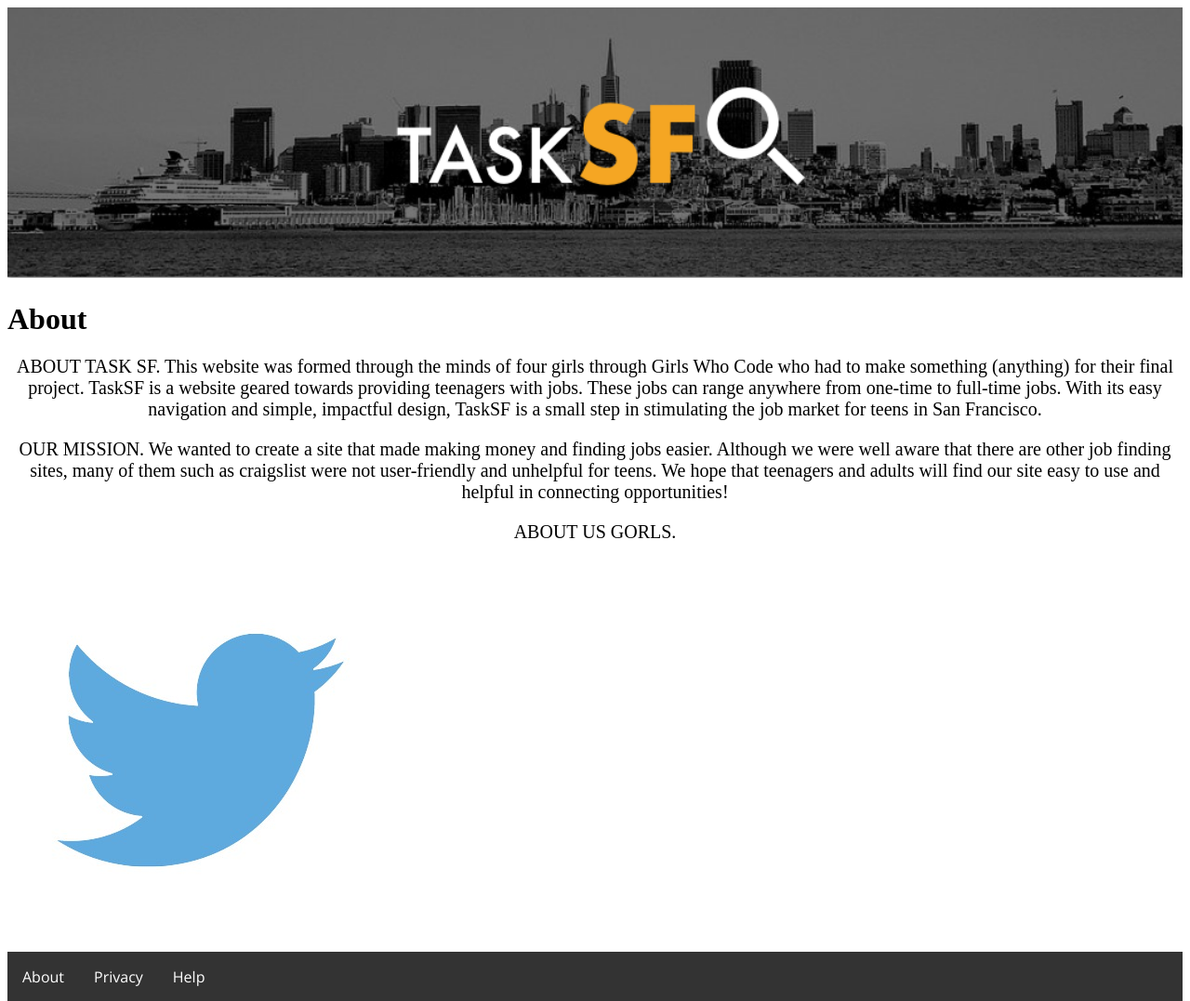
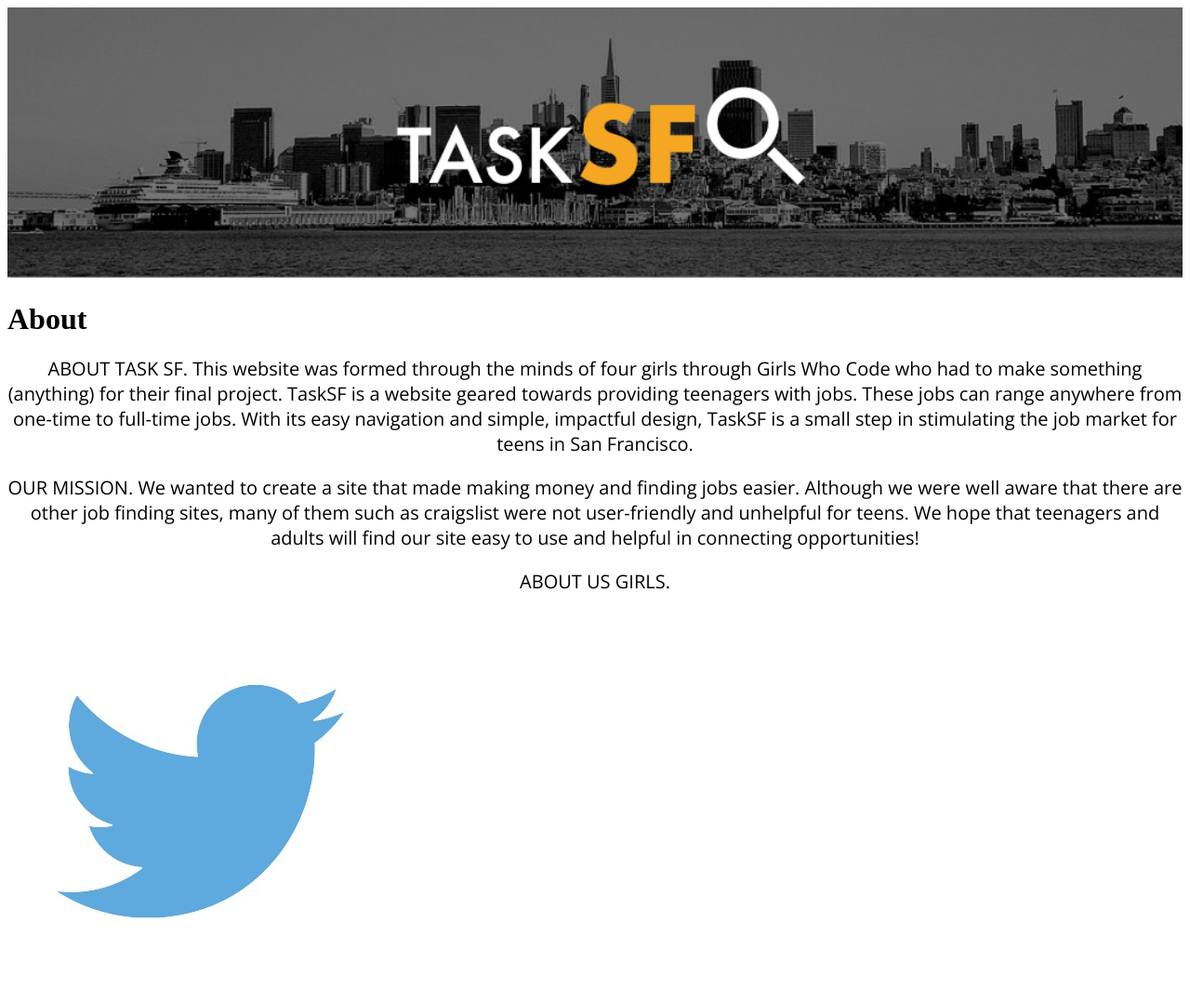
Before and after one commit to maya1amyx/YayTaskSF, a Python web app: template templates/AboutPage.html in a window 1280 px wide. Shown: the top 1077 px of the page at 93% size. Run offline with Jinja, Linux system fonts and the light colour scheme; the template is opened without the code that fills it, so the values that code supplies are empty.

Commit message:
font changes

```diff
--- a/assets/styles.css
+++ b/assets/styles.css
@@ -124,3 +124,14 @@ footer{
 button:hover {
   background-color: #ff8300;
 }
+
+#about{
+  font-family: 'Open Sans', sans-serif;
+}
+
+#ourmission{
+  font-family: 'Open Sans', sans-serif;
+}
+#aboutus{
+  font-family: 'Open Sans', sans-serif;
+}
--- a/templates/AboutPage.html
+++ b/templates/AboutPage.html
@@ -14,11 +14,11 @@
     <h1>About</h1>
 
 
-<p> ABOUT TASK SF. This website was formed through the minds of four girls through Girls Who Code who had to make something (anything) for their final project. TaskSF is a website geared towards providing teenagers with jobs. These jobs can range anywhere from one-time to full-time jobs. With its easy navigation and simple, impactful design, TaskSF is a small step in stimulating the job market for teens in San Francisco. </p>
+<p id="about"> ABOUT TASK SF. This website was formed through the minds of four girls through Girls Who Code who had to make something (anything) for their final project. TaskSF is a website geared towards providing teenagers with jobs. These jobs can range anywhere from one-time to full-time jobs. With its easy navigation and simple, impactful design, TaskSF is a small step in stimulating the job market for teens in San Francisco. </p>
 
-<p> OUR MISSION. We wanted to create a site that made making money and  finding jobs easier. Although we were well aware that there are other job finding sites, many of them such as craigslist were not user-friendly and unhelpful for teens. We hope that teenagers and adults will find our site easy to use and helpful in connecting opportunities!</p>
+<p id="ourmission"> OUR MISSION. We wanted to create a site that made making money and  finding jobs easier. Although we were well aware that there are other job finding sites, many of them such as craigslist were not user-friendly and unhelpful for teens. We hope that teenagers and adults will find our site easy to use and helpful in connecting opportunities!</p>
 
-<p> ABOUT US GORLS. </p>
+<p id="aboutus"> ABOUT US GIRLS. </p>
 <img src="../assets/twitter.jpg" alt="twitter">
 
 
```
Also changed, not shown: 1 other file.
